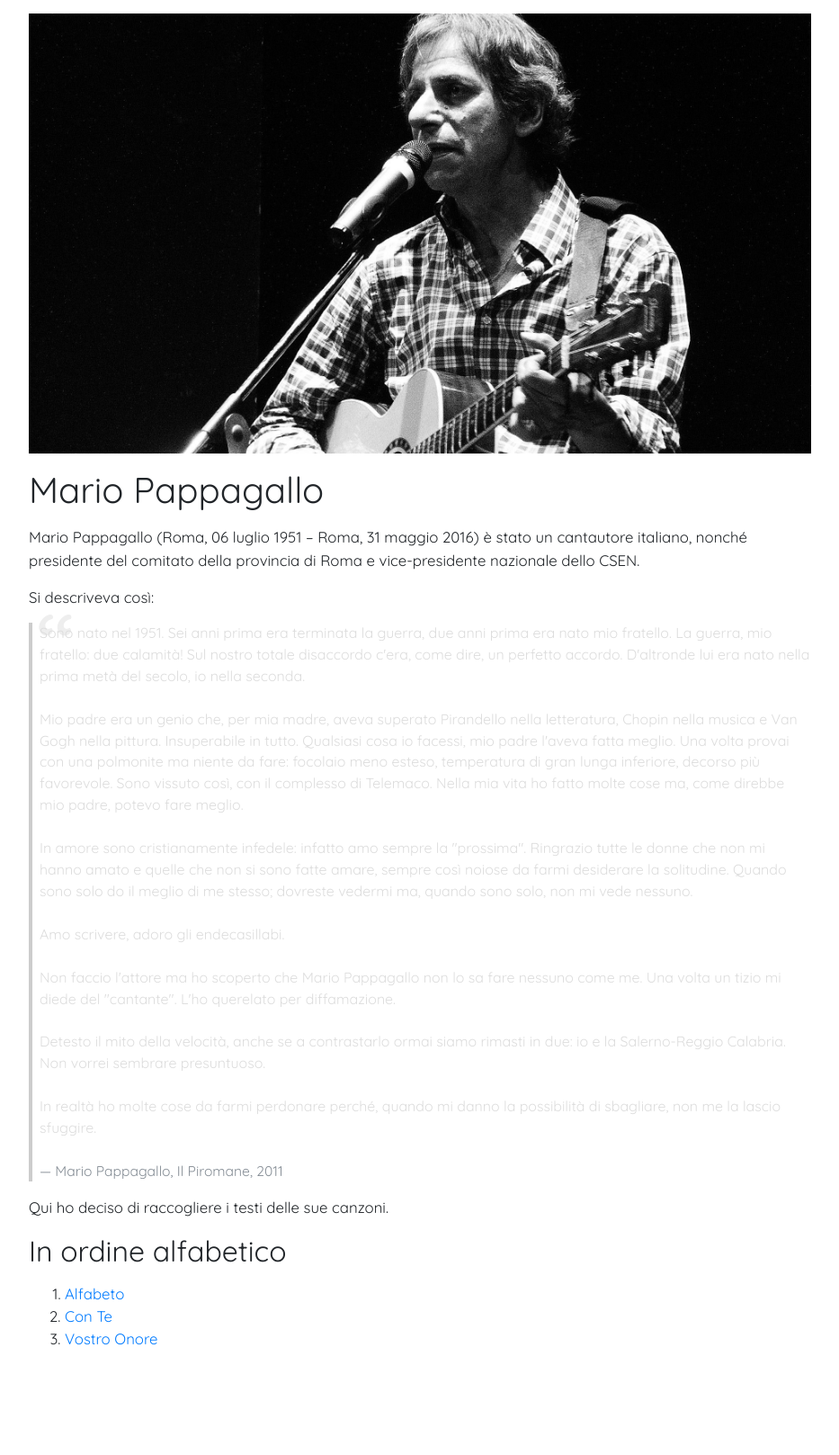
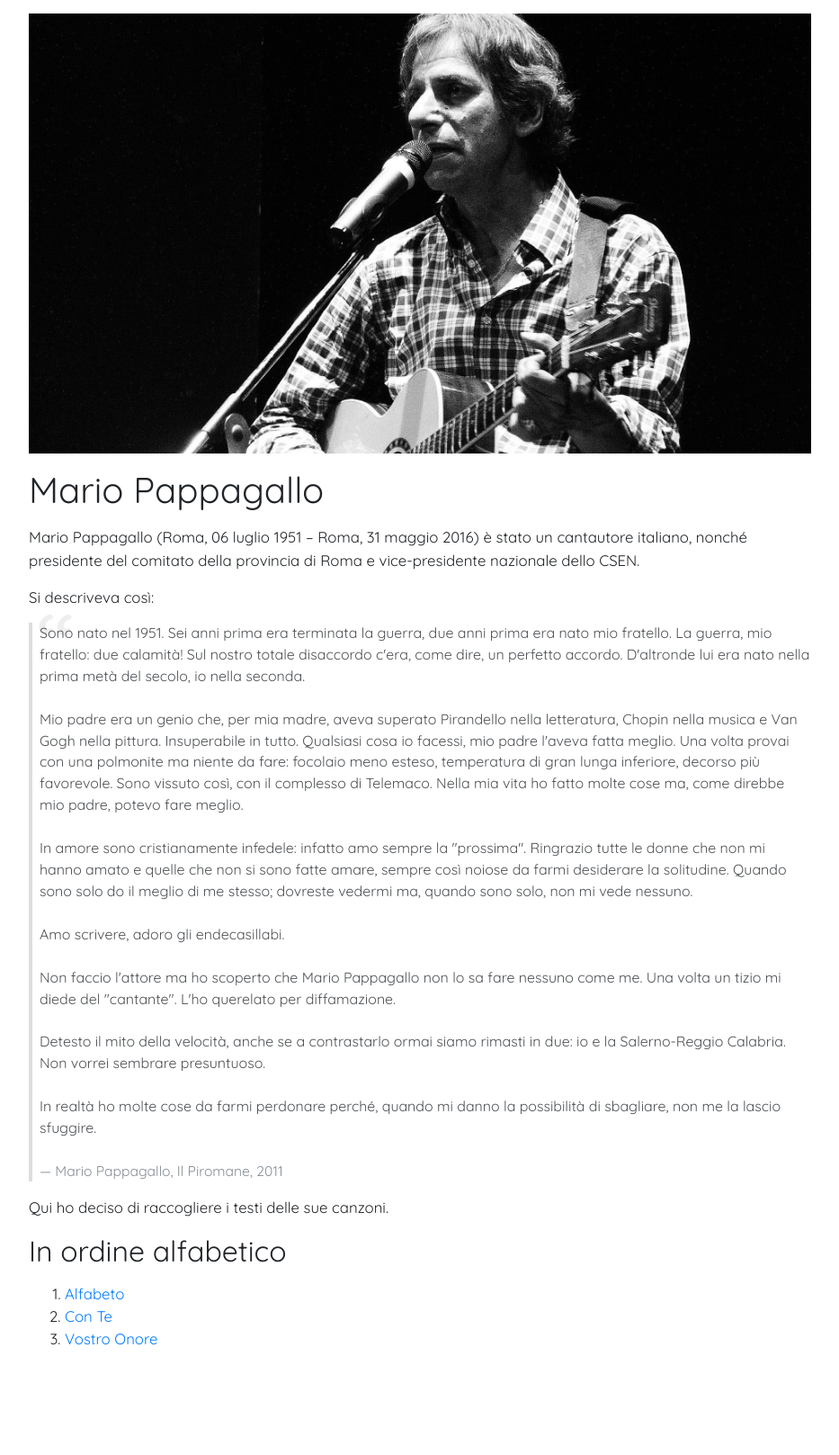
Before and after one commit to alessandrosp/mario-pappagallo, a Jekyll site: the page built from docs/index.html, in a window 1280 px wide. Shown: the whole page at 90% size, without its empty margins (173-1106 px from the left). Built offline with Jekyll 4.4.1, drawn with Linux system fonts in a browser that asks for light colours; nearby versions of some CDN libraries.

Commit message:
Update style.css

```diff
--- a/docs/assets/style.css
+++ b/docs/assets/style.css
@@ -3,8 +3,8 @@ body {
 }
 
 .blockquote {
-  border-left: 4px solid #ccc;
-  color: #ddd;
+  border-left: 4px solid #ddd;
+  color: #4e5256;
   font-size: 95%;
   padding-left: 8px;
   position: relative;
```
